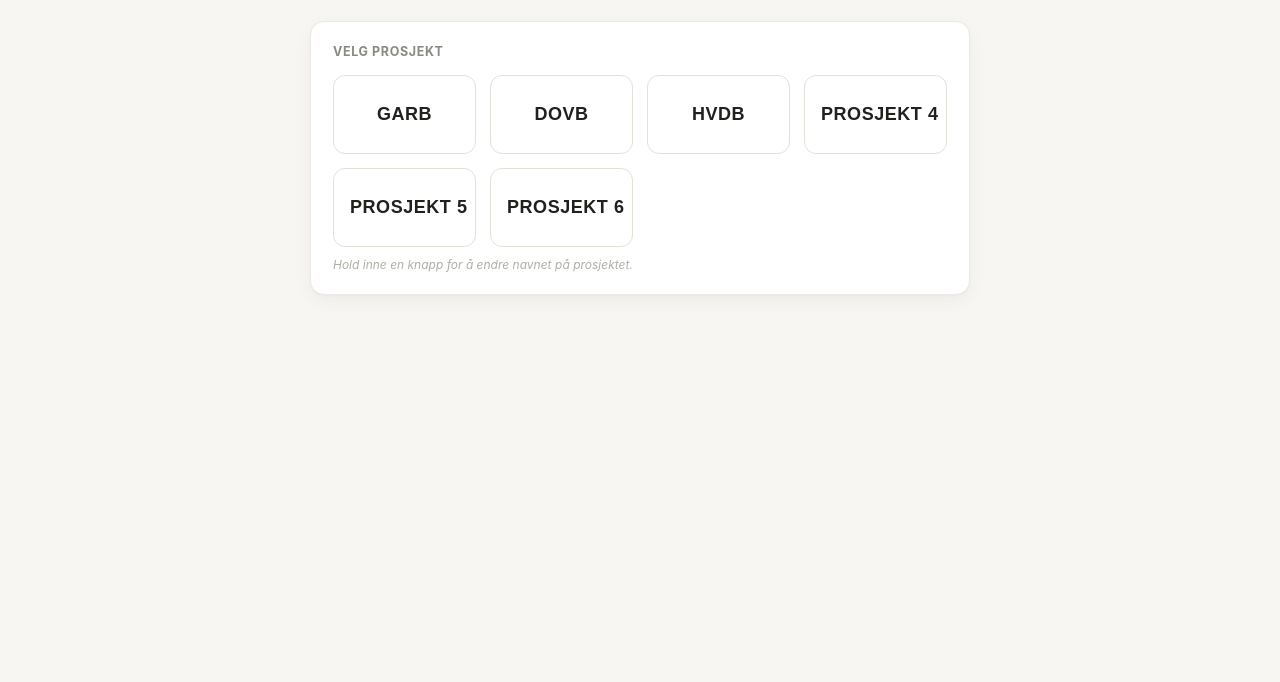
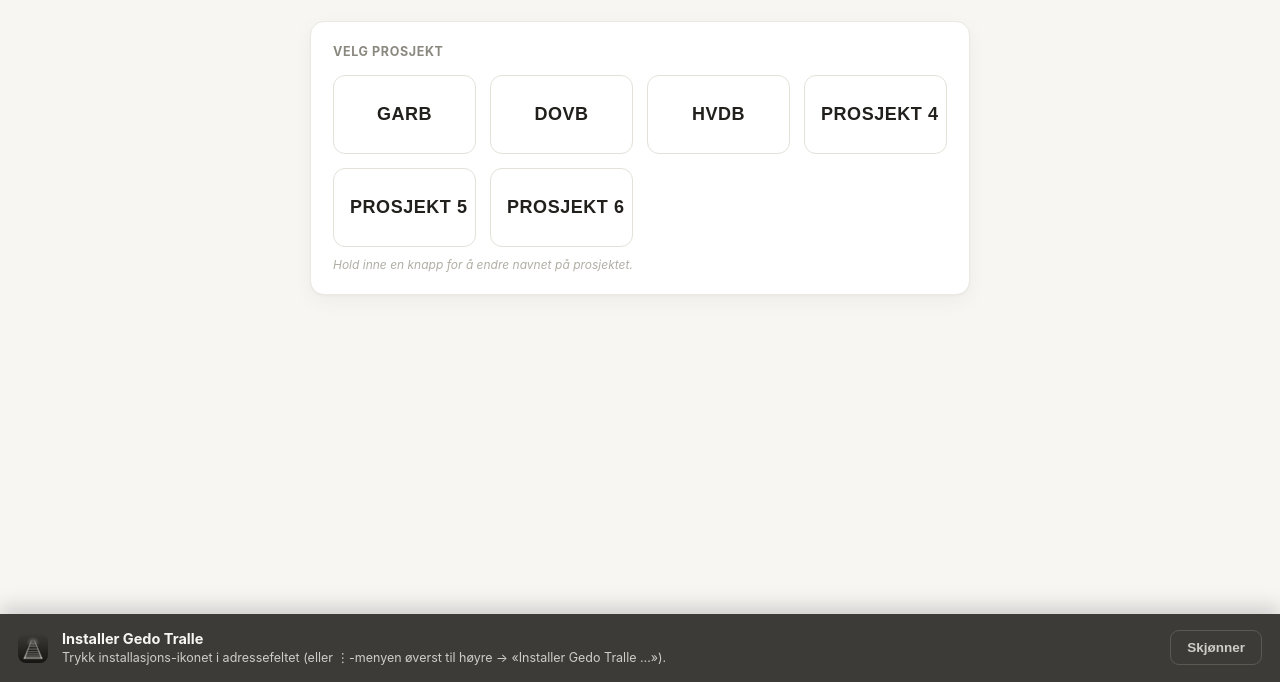
Before and after one commit to gangstagggg-hub/Spor-m-linger, a plain HTML site: page index.html in a window 1280 px wide. Shown: the part 118-800 px from the top of the page. Drawn offline with Linux system fonts and the light colour scheme; no server answers.

Commit message:
Add files via upload

```diff
--- a/index.html
+++ b/index.html
@@ -464,6 +464,15 @@
     <span>Trykk «Del»-ikonet nederst i Safari, og velg «Legg til på Hjemskjerm».</span>
   </div>
   <button class="sekundaer" id="iosInstallLukkBtn">Skjønner</button>
+</div>
+
+<div class="installbanner" id="kromReserveBanner">
+  <img src="/icons/icon-32.png" alt="" width="30" height="30">
+  <div class="installbanner-tekst">
+    <strong>Installer Gedo Tralle</strong>
+    <span id="kromReserveTekst">Trykk ⋮ øverst til høyre, og velg «Installer app».</span>
+  </div>
+  <button class="sekundaer" id="kromReserveLukkBtn">Skjønner</button>
 </div>
 
 <div class="wrap">
@@ -937,6 +946,7 @@
   const installJaBtn = document.getElementById("installJaBtn");
   const installNeiBtn = document.getElementById("installNeiBtn");
   let utsattPrompt = null;
+  let nativPromptMottatt = false;
 
   function kjorerAlleredeSomApp() {
     return window.matchMedia("(display-mode: standalone)").matches || window.navigator.standalone === true;
@@ -945,6 +955,7 @@
   window.addEventListener("beforeinstallprompt", (e) => {
     e.preventDefault();
     utsattPrompt = e;
+    nativPromptMottatt = true;
     if (!kjorerAlleredeSomApp() && !localStorage.getItem("gedo-tralle-install-avvist")) {
       installBanner.style.display = "flex";
     }
@@ -984,6 +995,36 @@
     iosInstallBanner.style.display = "none";
     localStorage.setItem("gedo-tralle-ios-install-avvist", "1");
   });
+
+  // --- Reserveløsning for Chrome/Edge (Android/desktop): hvis nettleseren ikke har
+  //     sendt sin egen installasjonsprompt innen kort tid, vis veiledning i stedet,
+  //     slik at man alltid får en forespørsel om å installere når man åpner siden ---
+  function erChromeAktig() {
+    const ua = navigator.userAgent;
+    return /Chrome|Chromium|Edg/.test(ua) && !erIOS();
+  }
+
+  const kromReserveBanner = document.getElementById("kromReserveBanner");
+  const kromReserveLukkBtn = document.getElementById("kromReserveLukkBtn");
+  const kromReserveTekst = document.getElementById("kromReserveTekst");
+
+  setTimeout(() => {
+    if (nativPromptMottatt) return; // ekte prompt kom - trenger ikke reserveløsning
+    if (kjorerAlleredeSomApp()) return;
+    if (localStorage.getItem("gedo-tralle-install-avvist")) return;
+    if (!erChromeAktig()) return;
+
+    const erMobil = /Android/.test(navigator.userAgent);
+    kromReserveTekst.textContent = erMobil
+      ? "Trykk ⋮ (tre prikker) øverst til høyre, og velg «Installer app» eller «Legg til på startskjerm»."
+      : "Trykk installasjons-ikonet i adressefeltet (eller ⋮-menyen øverst til høyre → «Installer Gedo Tralle …»).";
+    kromReserveBanner.style.display = "flex";
+  }, 2000);
+
+  kromReserveLukkBtn.addEventListener("click", () => {
+    kromReserveBanner.style.display = "none";
+    localStorage.setItem("gedo-tralle-install-avvist", "1");
+  });
 </script>
 </body>
 </html>
```
